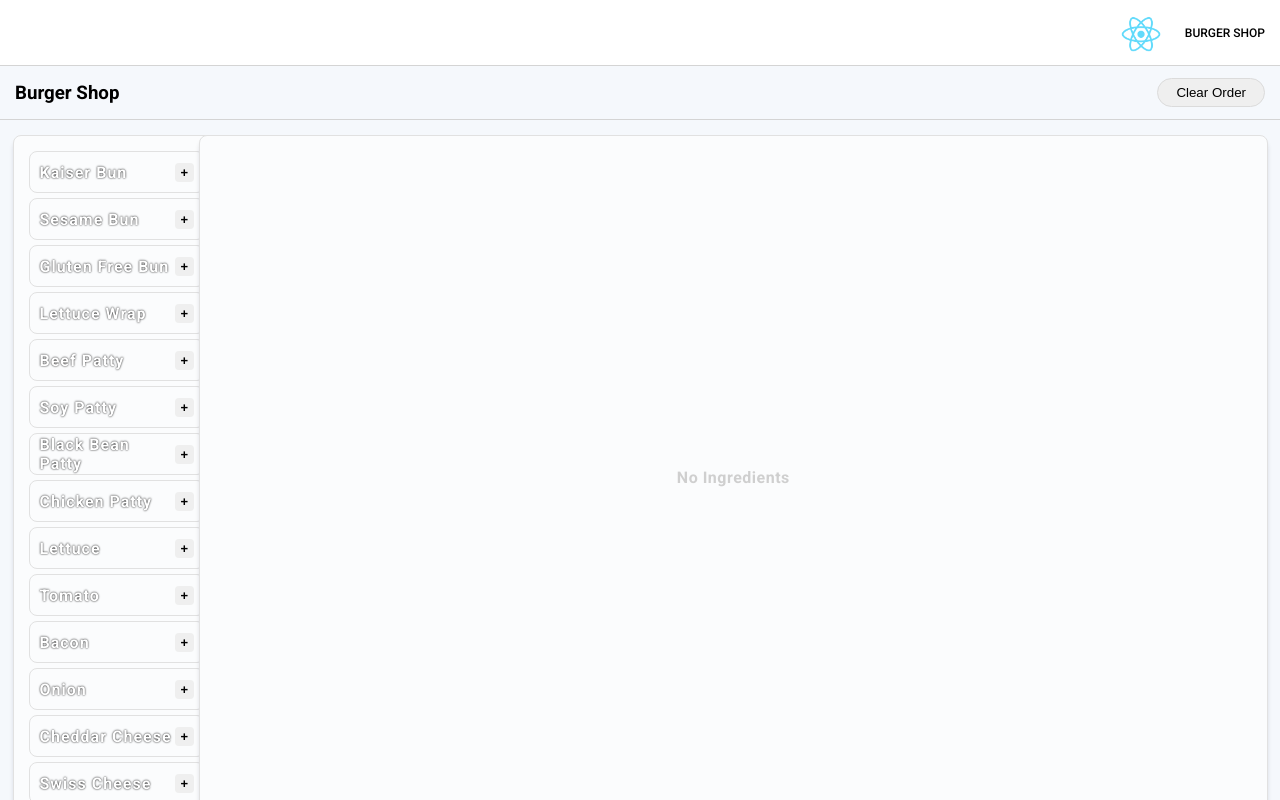
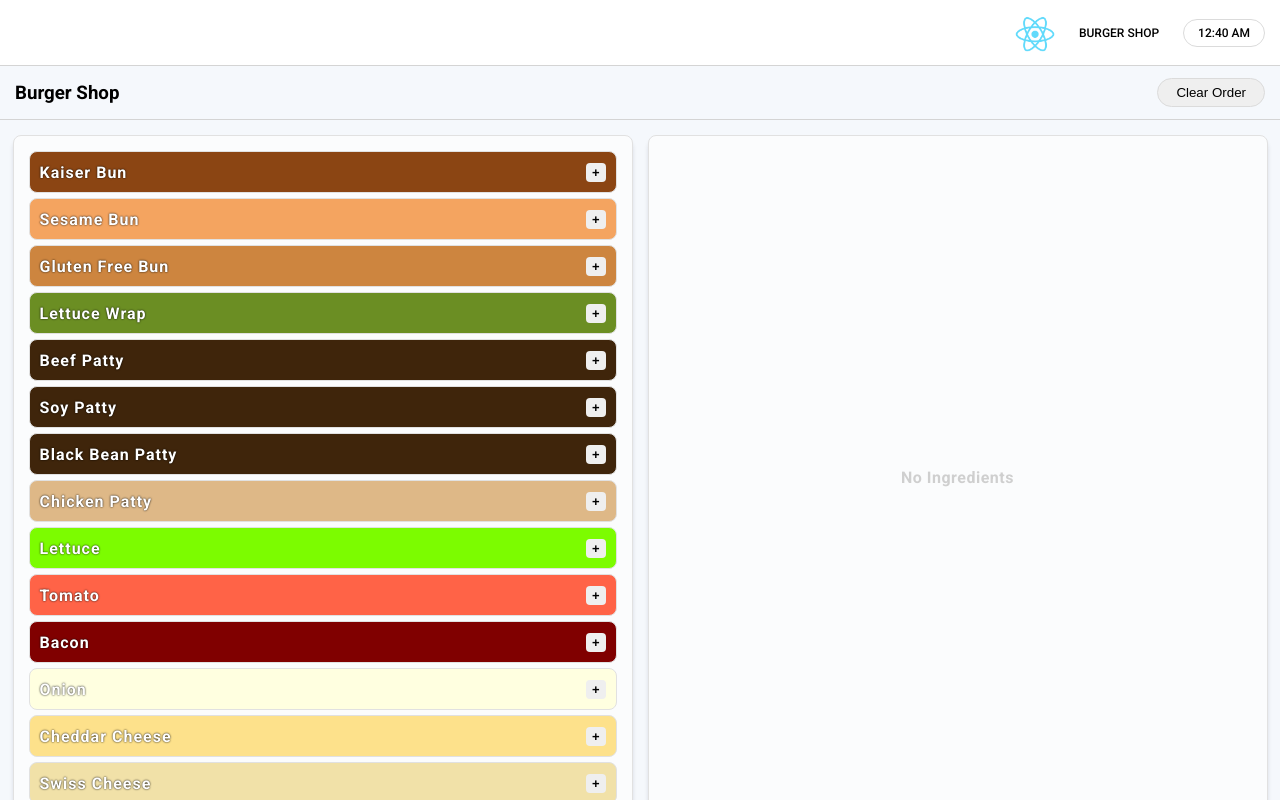
Before and after one commit to Muguntha96/reactville, a React (Create React App) app: page /burgers in a window 1280 px wide. Built offline with nearby package versions, Linux system fonts and the light colour scheme; a web font is replaced by a local one.

Commit message:
complete 2 bonuses

```diff
--- a/src/App.jsx
+++ b/src/App.jsx
@@ -1,21 +1,23 @@
 import React from 'react'
+import { useState } from 'react'
+import { Routes, Route } from 'react-router-dom'
 import './styles/App.css'
-import { Routes,Route } from 'react-router-dom'
+// Components
+import Landing from './Components/Landing/Landing'
 import BurgerShop from './Components/BurgerShop/BurgerShop'
 import Nav from './Components/Nav/Nav'
-// Components
-import Landing from './Components/Landing/Landing'
+
 const App = () => {
+  const [dayTime, setDayTime] = useState(true)
   return (
-    <>
-    <Nav />
     <main>
+      <Nav setDayTime={setDayTime} dayTime={dayTime} />
       <Routes>
-        <Route path='/' element={<Landing />} />
+        <Route path='/' element={<Landing dayTime={dayTime} />} />
         <Route path='/burgers' element={<BurgerShop />} />
       </Routes>
-        </main>
-        </>
+    </main>
+
   )
 }
 export default App
--- a/src/Components/BurgerShop/BurgerShop.jsx
+++ b/src/Components/BurgerShop/BurgerShop.jsx
@@ -7,16 +7,22 @@ import BurgerStack from './BurgerStack'
 const BurgerShop = (props) => {
   const [stack, setStack] = useState([])
   const addToBurger = (ingredient) => {
-    setStack([...stack, ingredient])
-  }
+      setStack([...stack, ingredient])
+      }
 
-  const removeFromBurger =(idx) =>{
-    setStack(stack.filter((el,i) => i!==idx))
+  const removeFromBurger =(idx,indx) =>{
+    console.log(idx)
+    console.log(stack)
+    setStack(stack.filter((el,i,j) =>
+      (i!==idx)&&(j!==indx)
+    ))
+
+
+
   }
   const handleClearOrder = () =>{
     setStack([])
   }
-  console.log(ingredients)
   return (
     <div className="burger-shop">
       <nav>
@@ -27,9 +33,8 @@ const BurgerShop = (props) => {
         <IngridientList
         addToBurger={addToBurger}
           ingredients={ingredients}
-
-
-        />
+         stack={stack}
+                  />
         <BurgerStack
          stack={stack}
         removeFromBurger={removeFromBurger}/>
--- a/src/Components/BurgerShop/BurgerStack.jsx
+++ b/src/Components/BurgerShop/BurgerStack.jsx
@@ -1,16 +1,15 @@
 import Ingredient from "./Ingredient"
 const BurgerStack = (props) => {
   return (
-
-     <ul className="burger-stack">
+      <ul className="burger-stack">
 {props.stack.length ?
-props.stack.map((ele,idx) =>(
+props.stack.map((ingredient,idx) =>(
   <Ingredient
   key={idx}
    idx={idx}
-   ingredient={ele}
+   ingredient={ingredient}
     removeFromBurger={props.removeFromBurger}
-    /> )).reverse()
+    /> ))
     :
     <div>
       No Ingredients
--- a/src/Components/BurgerShop/Ingredient.jsx
+++ b/src/Components/BurgerShop/Ingredient.jsx
@@ -1,10 +1,16 @@
 
 const Ingredient = (props) => {
 	return (
-		<li>
-	{props.ingredient.name}
-	{ props.isList
-	? <button onClick={()=>props.addToBurger(props.ingredient)}>+</button>
+ props.disabled ?
+ <li style={{backgroundColor:'darkgray'}}>
+{props.ingredient.name}
+{!props.list && <button onClick={() =>props.removeFromBurger(props.idx)}>X</button>}
+ </li>
+	: <li style={{backgroundColor:props.ingredient.color}}>
+			{props.ingredient.name}
+	{ props.list
+	? <button  onClick={()=>
+		props.addToBurger(props.ingredient)}>+</button>
 		:	<button onClick={() =>props.removeFromBurger(props.idx)}>X</button>
 	}
 		</li>
--- a/src/Components/BurgerShop/IngredientList.jsx
+++ b/src/Components/BurgerShop/IngredientList.jsx
@@ -1,13 +1,25 @@
+import { useEffect, useState } from "react"
 import Ingredient from "./Ingredient"
 
 const IngredientList = (props) => {
+	const [hasBuns, setHasBuns] = useState(false)
+
+	useEffect(() => {
+		setHasBuns(props.stack.filter(el => el.type === 'bun').length === 2)
+	}, [props.stack])
+
 	return (
-		<div className="ingredient-list">
-			<ul>
-	{props.ingredients.map((ingredient,idx) =><Ingredient key={idx} isList={true} ingredient={ingredient} addToBurger={props.addToBurger} />)}
-
-						</ul>
-		</div>
+		<ul>
+			{props.ingredients.map((ingredient, idx) =>
+				<Ingredient
+					key={idx}
+					list={true}
+					ingredient={ingredient}
+					addToBurger={props.addToBurger}
+					disabled={hasBuns && ingredient.type === 'bun'}
+				/>
+			)}
+		</ul>
 	)
 }
 
--- a/src/Components/Landing/Landing.jsx
+++ b/src/Components/Landing/Landing.jsx
@@ -1,10 +1,11 @@
 //Assets
+import React from 'react'
 import Day from '../../assets/Day.png'
 import Night from '../../assets/Night.png'
 
-const Landing = () => {
+const Landing = ({dayTime}) => {
   return (
-    <div className="landing" style={{ backgroundImage: `url(${Day})` }}>
+    <div className="landing" style={{ backgroundImage: `url(${dayTime ? Day : Night})` }}>
       <h1 id="splash-logo">Reactville</h1>
     </div>
   )
--- a/src/Components/Nav/Clock.jsx
+++ b/src/Components/Nav/Clock.jsx
@@ -1,8 +1,26 @@
+import React from 'react'
+import { useState,useEffect } from 'react'
+import { getMinutes } from '../../modules/functions'
 
-const Clock = () => {
+
+const Clock = ({setDayTime}) => {
+  const [date,setDate]=useState(new Date())
+  const time = date.toLocaleTimeString([], { hour: 'numeric', minute: 'numeric' })
+  const currentTime=getMinutes(time)
+
+  useEffect(() => {
+    setInterval(() => setDate(new Date()), 60000)
+    if ((currentTime > 420) && (currentTime < 1020)) {
+      setDayTime(true)
+    } else {
+      setDayTime(false)
+    }
+}, [setDayTime, currentTime])
+
+console.log(currentTime)
   return (
     <p className="display-items">
-      5:00 PM
+      {time}
     </p>
   )
 }
--- a/src/Components/Nav/Nav.jsx
+++ b/src/Components/Nav/Nav.jsx
@@ -1,12 +1,14 @@
 // Components & Assets
 import Logo from '../../assets/react-logo.png'
 import { NavLink } from 'react-router-dom'
-const Nav = () => {
+import Clock from './Clock'
+const Nav = (props) => {
   return (
     <nav className="navigation-bar">
       <NavLink to='/'> <img src={Logo} alt='logo-react' /></NavLink>
       <NavLink to='/burgers'>
         BURGER SHOP</NavLink>
+        <Clock dayTime={props.dayTime} setDayTime={props.setDayTime}/>
     </nav>
   )
 }
```
